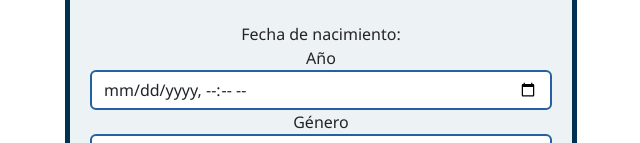
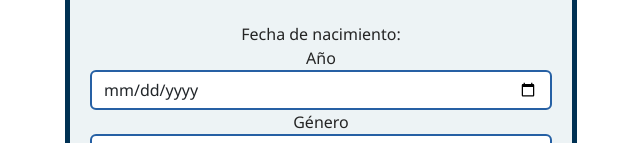
Before and after one commit to KenllyChacon/proyecto_aname_front-prueba, a Vue app: page /registro in a window 1280 px wide. Shown: the part 657-800 px from the top of the page, without its empty margins (319-959 px from the left). Built offline with nearby package versions, Linux system fonts and the light colour scheme; no server answers.

Commit message:
Fecha sin hora

```diff
--- a/src/pages/Negocio/CrearCampeonato.vue
+++ b/src/pages/Negocio/CrearCampeonato.vue
@@ -35,19 +35,19 @@
                 </tr>
                 <tr>
                     <td><label for="" id="labelSup">Fecha de inicio: </label></td>
-                    <td><input class="form-control" v-model="fInicio" required type="datetime-local"></td>
+                    <td><input class="form-control" v-model="fInicio" required type="date"></td>
                 </tr>
                 <tr>
                     <td><label for="" id="labelSup">Fecha de finalización</label></td>
-                    <td><input class="form-control" v-model="fFin" required type="datetime-local"></td>
+                    <td><input class="form-control" v-model="fFin" required type="date"></td>
                 </tr>
                 <tr>
                     <td><label for="" id="labelSup">Fecha inicio de inscripción: </label></td>
-                    <td><input class="form-control" v-model="finicioI" required type="datetime-local"></td>
+                    <td><input class="form-control" v-model="finicioI" required type="date"></td>
                 </tr>
                 <tr>
                     <td><label for="" id="labelSup">Fecha fin de inscripción</label></td>
-                    <td><input class="form-control" v-model="fFinI" required type="datetime-local"></td>
+                    <td><input class="form-control" v-model="fFinI" required type="date"></td>
                 </tr>
                 <tr>
                     <td><label for="" id="labelSup">Costo Socios</label></td>
--- a/src/pages/Negocio/UsuarioRegistrar.vue
+++ b/src/pages/Negocio/UsuarioRegistrar.vue
@@ -49,7 +49,7 @@
       <div class="col-md-12">
         <div class="form-group">
           <label for="year">Año</label>
-          <input v-model="fechaNacimiento" type="datetime-local" class="form-control bordeCaja" id="year" name="year"
+          <input v-model="fechaNacimiento" type="date" class="form-control bordeCaja" id="year" name="year"
                  required>
         </div>
       </div>
```
